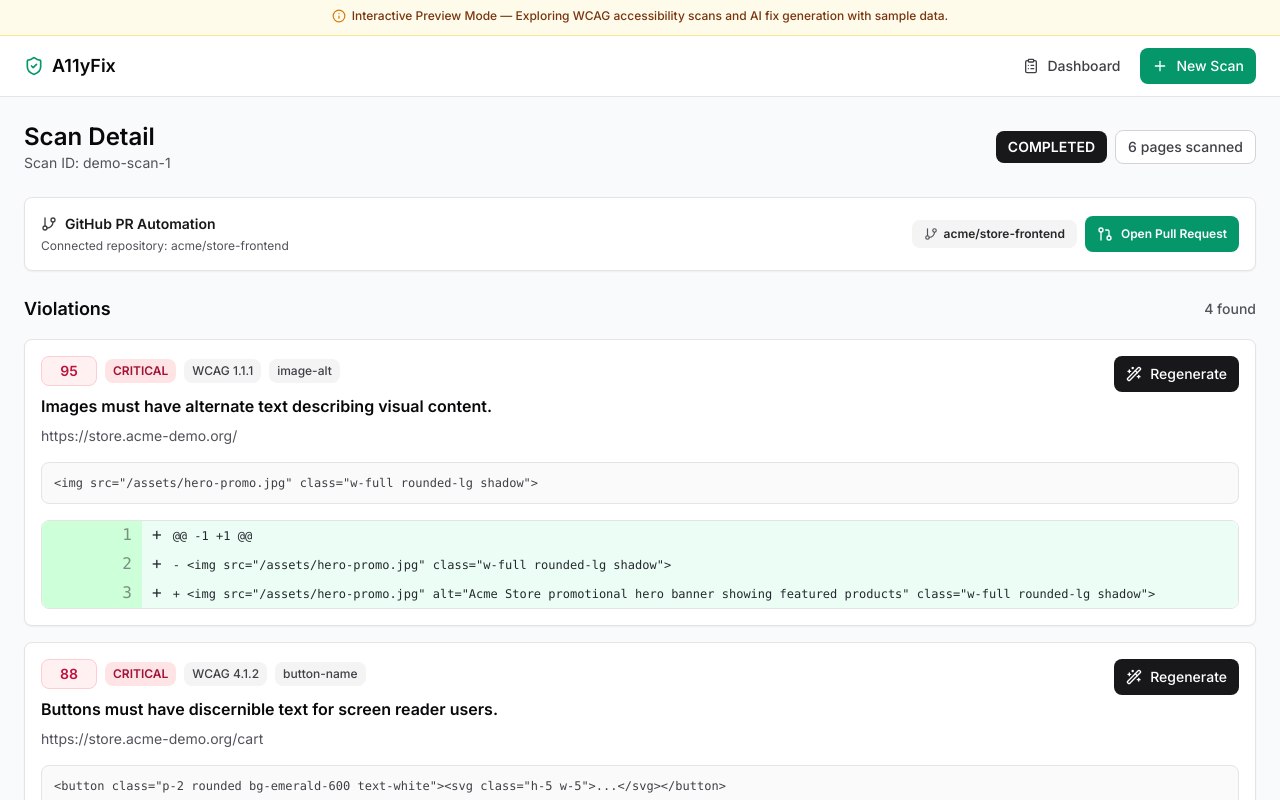
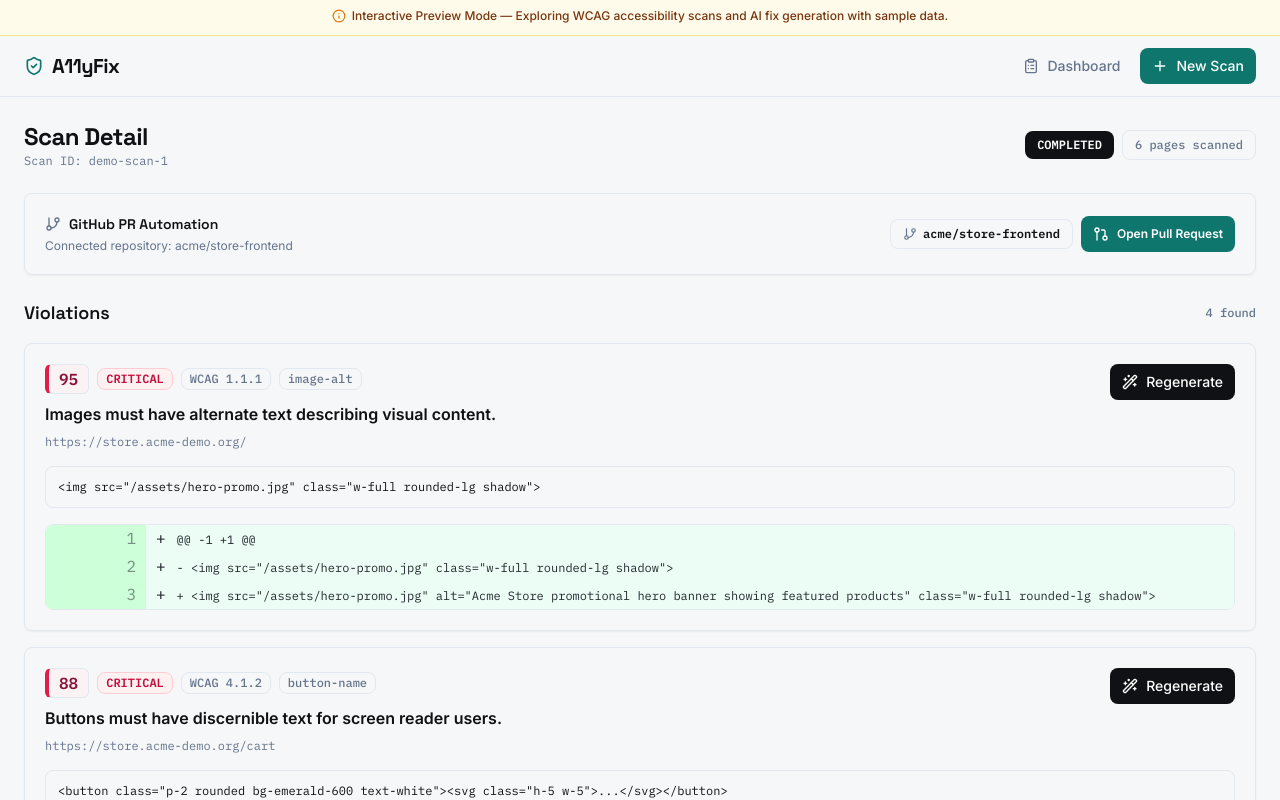
Before and after one commit to Arnavsharma2005/a11yfix, a React (Vite) app in the folder apps/web/: page /scans/demo-scan-1 in a window 1280 px wide. Shown: the top 800 px of the page. Built offline with nearby package versions, Linux system fonts and the light colour scheme; no server answers.

Commit message:
feat: implement visual design polish specification from visual_spec.md

```diff
--- a/apps/web/index.html
+++ b/apps/web/index.html
@@ -6,9 +6,9 @@
     <title>A11yFix</title>
     <link rel="preconnect" href="https://fonts.googleapis.com" />
     <link rel="preconnect" href="https://fonts.gstatic.com" crossorigin />
-    <link href="https://fonts.googleapis.com/css2?family=Inter:wght@400;500;600;700&display=swap" rel="stylesheet" />
+    <link href="https://fonts.googleapis.com/css2?family=IBM+Plex+Mono:wght@400;500;600&family=Inter:wght@400;500;600;700&family=Space+Grotesk:wght@500;600;700&display=swap" rel="stylesheet" />
   </head>
-  <body>
+  <body class="bg-canvas text-ink font-sans antialiased">
     <div id="root"></div>
     <script type="module" src="/src/main.tsx"></script>
   </body>
--- a/apps/web/src/App.tsx
+++ b/apps/web/src/App.tsx
@@ -8,25 +8,25 @@ import ScanDetail from "./pages/ScanDetail";
 export default function App() {
   return (
     <AuthGate>
-      <div className="min-h-screen bg-slate-50 text-zinc-950">
+      <div className="min-h-screen bg-canvas text-ink">
         <div className="border-b border-amber-200 bg-amber-50 px-4 py-2 text-center text-xs font-medium text-amber-900">
           <span className="inline-flex items-center gap-1.5">
             <Info className="h-3.5 w-3.5 text-amber-600" aria-hidden="true" />
             Interactive Preview Mode — Exploring WCAG accessibility scans and AI fix generation with sample data.
           </span>
         </div>
-        <header className="border-b border-zinc-200 bg-white">
+        <header className="border-b border-hairline bg-surface">
           <div className="mx-auto flex max-w-7xl items-center justify-between px-4 py-3 sm:px-6">
-            <Link to="/" className="flex items-center gap-2 text-lg font-semibold">
-              <ShieldCheck className="h-5 w-5 text-emerald-600" aria-hidden="true" />
+            <Link to="/" className="flex items-center gap-2 font-display text-xl font-bold tracking-tight text-ink">
+              <ShieldCheck className="h-5 w-5 text-signal" aria-hidden="true" />
               A11yFix
             </Link>
             <nav className="flex items-center gap-2">
               <NavLink
                 to="/"
                 className={({ isActive }) =>
-                  `inline-flex h-9 items-center gap-2 rounded-lg px-3 text-sm font-medium ${
-                    isActive ? "bg-zinc-900 text-white" : "text-zinc-700 hover:bg-zinc-100"
+                  `inline-flex h-9 items-center gap-2 rounded-lg px-3 text-sm font-medium transition-colors ${
+                    isActive ? "bg-ink text-white" : "text-slate hover:bg-hairline/50 hover:text-ink"
                   }`
                 }
               >
@@ -36,8 +36,8 @@ export default function App() {
               <NavLink
                 to="/scan/new"
                 className={({ isActive }) =>
-                  `inline-flex h-9 items-center gap-2 rounded-lg px-3 text-sm font-medium ${
-                    isActive ? "bg-emerald-700 text-white" : "bg-emerald-600 text-white hover:bg-emerald-700"
+                  `inline-flex h-9 items-center gap-2 rounded-lg px-3 text-sm font-medium text-white transition-colors ${
+                    isActive ? "bg-teal-800" : "bg-signal hover:bg-teal-800"
                   }`
                 }
               >
--- a/apps/web/src/components/FixDiffViewer.tsx
+++ b/apps/web/src/components/FixDiffViewer.tsx
@@ -6,7 +6,7 @@ interface FixDiffViewerProps {
 
 export default function FixDiffViewer({ diff }: FixDiffViewerProps) {
   return (
-    <div className="overflow-hidden rounded-lg border border-zinc-200 bg-white">
+    <div className="overflow-hidden rounded-lg border border-hairline bg-surface">
       <ReactDiffViewer
         oldValue=""
         newValue={diff}
@@ -22,6 +22,7 @@ export default function FixDiffViewer({ diff }: FixDiffViewerProps) {
             }
           },
           contentText: {
+            fontFamily: '"IBM Plex Mono", SFMono-Regular, monospace',
             fontSize: "12px",
             lineHeight: "18px"
           }
--- a/apps/web/src/components/GithubConnectPanel.tsx
+++ b/apps/web/src/components/GithubConnectPanel.tsx
@@ -52,14 +52,14 @@ export default function GithubConnectPanel({
   }
 
   return (
-    <div className="rounded-lg border border-zinc-200 bg-white p-4 shadow-sm">
+    <div className="rounded-lg border border-hairline bg-surface p-5 shadow-sm">
       <div className="flex flex-col gap-4 sm:flex-row sm:items-center sm:justify-between">
         <div className="space-y-1">
           <div className="flex items-center gap-2">
-            <GitBranch className="h-4 w-4 text-zinc-700" aria-hidden="true" />
-            <h3 className="text-sm font-semibold text-zinc-900">GitHub PR Automation</h3>
+            <GitBranch className="h-4 w-4 text-slate" aria-hidden="true" />
+            <h3 className="font-display text-sm font-semibold text-ink">GitHub PR Automation</h3>
           </div>
-          <p className="text-xs text-zinc-600">
+          <p className="text-xs text-slate">
             {githubRepo
               ? `Connected repository: ${githubRepo}`
               : "Connect your GitHub repository to automatically create pull requests for generated fixes."}
@@ -68,8 +68,8 @@ export default function GithubConnectPanel({
 
         {githubRepo ? (
           <div className="flex flex-wrap items-center gap-2">
-            <span className="inline-flex items-center gap-1.5 rounded-lg bg-zinc-100 px-3 py-1.5 text-xs font-semibold text-zinc-800">
-              <GitBranch className="h-3.5 w-3.5 text-zinc-600" aria-hidden="true" />
+            <span className="inline-flex items-center gap-1.5 rounded-lg border border-hairline bg-canvas px-3 py-1.5 font-mono text-xs font-semibold text-ink">
+              <GitBranch className="h-3.5 w-3.5 text-slate" aria-hidden="true" />
               {githubRepo}
             </span>
             <button
@@ -82,7 +82,7 @@ export default function GithubConnectPanel({
                   : "Open GitHub Pull Request with generated fixes"
               }
               aria-label="Open GitHub Pull Request with generated fixes"
-              className="inline-flex h-9 items-center justify-center gap-2 rounded-lg bg-emerald-600 px-3 text-xs font-semibold text-white hover:bg-emerald-700 disabled:cursor-not-allowed disabled:opacity-50"
+              className="inline-flex h-9 items-center justify-center gap-2 rounded-lg bg-signal px-3 text-xs font-semibold text-white hover:bg-teal-800 disabled:cursor-not-allowed disabled:opacity-50"
             >
               <GitPullRequest className="h-4 w-4" aria-hidden="true" />
               {openPrMutation.isPending ? "Opening PR..." : "Open Pull Request"}
@@ -96,12 +96,12 @@ export default function GithubConnectPanel({
               onChange={(e) => setRepoInput(e.target.value)}
               placeholder="owner/repository"
               aria-label="GitHub repository in owner/repo format"
-              className="h-9 rounded-lg border border-zinc-300 px-3 text-xs outline-none ring-emerald-500 focus:ring-2"
+              className="h-9 rounded-lg border border-hairline px-3 font-mono text-xs text-ink outline-none ring-signal focus:ring-2"
             />
             <button
               type="submit"
               disabled={connectMutation.isPending}
-              className="inline-flex h-9 items-center justify-center rounded-lg bg-zinc-900 px-3 text-xs font-semibold text-white hover:bg-zinc-800 disabled:opacity-50"
+              className="inline-flex h-9 items-center justify-center rounded-lg bg-ink px-3 text-xs font-semibold text-white hover:bg-zinc-800 disabled:opacity-50"
             >
               {connectMutation.isPending ? "Connecting..." : "Connect Repo"}
             </button>
@@ -122,14 +122,14 @@ export default function GithubConnectPanel({
       ) : null}
 
       {openedPrUrl ? (
-        <div className="mt-3 flex items-center gap-2 rounded-lg border border-emerald-200 bg-emerald-50 p-3 text-xs font-medium text-emerald-900">
-          <GitPullRequest className="h-4 w-4 text-emerald-600" aria-hidden="true" />
+        <div className="mt-3 flex items-center gap-2 rounded-lg border border-teal-200 bg-teal-50 p-3 text-xs font-medium text-teal-900">
+          <GitPullRequest className="h-4 w-4 text-signal" aria-hidden="true" />
           <span>Pull Request created:</span>
           <a
             href={openedPrUrl}
             target="_blank"
             rel="noreferrer"
-            className="inline-flex items-center gap-1 font-semibold underline hover:text-emerald-700"
+            className="inline-flex items-center gap-1 font-mono font-semibold underline hover:text-teal-700"
           >
             {openedPrUrl}
             <ExternalLink className="h-3 w-3" aria-hidden="true" />
--- a/apps/web/src/components/ScoreBadge.tsx
+++ b/apps/web/src/components/ScoreBadge.tsx
@@ -5,13 +5,16 @@ interface ScoreBadgeProps {
 export default function ScoreBadge({ score }: ScoreBadgeProps) {
   const tone =
     score >= 80
-      ? "border-rose-200 bg-rose-50 text-rose-700"
+      ? "border-l-rose-600 bg-rose-50/60 text-rose-900"
       : score >= 55
-        ? "border-amber-200 bg-amber-50 text-amber-800"
-        : "border-sky-200 bg-sky-50 text-sky-700";
+        ? "border-l-amber-500 bg-amber-50/60 text-amber-900"
+        : "border-l-sky-500 bg-sky-50/60 text-sky-900";
 
   return (
-    <span className={`inline-flex min-w-14 items-center justify-center rounded-lg border px-2 py-1 text-sm font-semibold ${tone}`}>
+    <span
+      className={`inline-flex items-center rounded-md border-l-4 border-y border-r border-hairline px-2.5 py-0.5 font-mono text-base font-semibold tabular-nums ${tone}`}
+      title={`Priority Score: ${score}`}
+    >
       {score}
     </span>
   );
--- a/apps/web/src/components/ViolationCard.tsx
+++ b/apps/web/src/components/ViolationCard.tsx
@@ -11,10 +11,10 @@ interface ViolationCardProps {
 }
 
 const impactClass: Record<string, string> = {
-  critical: "bg-rose-100 text-rose-800",
-  serious: "bg-orange-100 text-orange-800",
-  moderate: "bg-amber-100 text-amber-800",
-  minor: "bg-sky-100 text-sky-800"
+  critical: "bg-rose-50 text-rose-700 border-rose-200",
+  serious: "bg-orange-50 text-orange-700 border-orange-200",
+  moderate: "bg-amber-50 text-amber-700 border-amber-200",
+  minor: "bg-sky-50 text-sky-700 border-sky-200"
 };
 
 export default function ViolationCard({
@@ -24,18 +24,18 @@ export default function ViolationCard({
   error
 }: ViolationCardProps) {
   return (
-    <article className="rounded-lg border border-zinc-200 bg-white p-4 shadow-sm">
+    <article className="rounded-lg border border-hairline bg-surface p-5 shadow-sm transition-colors hover:border-slate/40">
       <div className="flex flex-col gap-3 lg:flex-row lg:items-start lg:justify-between">
         <div className="min-w-0 space-y-2">
           <div className="flex flex-wrap items-center gap-2">
             <ScoreBadge score={violation.priorityScore} />
-            <span className={`rounded-lg px-2 py-1 text-xs font-semibold uppercase ${impactClass[violation.impact]}`}>
+            <span className={`rounded-lg border px-2 py-0.5 font-mono text-xs font-semibold uppercase ${impactClass[violation.impact]}`}>
               {violation.impact}
             </span>
-            <span className="rounded-lg bg-zinc-100 px-2 py-1 text-xs font-medium text-zinc-700">
+            <span className="rounded-lg border border-hairline bg-canvas px-2 py-0.5 font-mono text-xs font-medium text-slate">
               WCAG {violation.wcagCriteria}
             </span>
-            <span className="rounded-lg bg-zinc-100 px-2 py-1 text-xs font-medium text-zinc-700">
+            <span className="rounded-lg border border-hairline bg-canvas px-2 py-0.5 font-mono text-xs font-medium text-slate">
               {violation.ruleId}
             </span>
             {violation.prUrl ? (
@@ -43,7 +43,7 @@ export default function ViolationCard({
                 href={violation.prUrl}
                 target="_blank"
                 rel="noreferrer"
-                className="inline-flex items-center gap-1 rounded-lg border border-emerald-300 bg-emerald-50 px-2 py-1 text-xs font-semibold text-emerald-800 hover:bg-emerald-100"
+                className="inline-flex items-center gap-1 rounded-lg border border-teal-200 bg-teal-50 px-2 py-0.5 font-mono text-xs font-semibold text-teal-800 hover:bg-teal-100"
               >
                 <GitPullRequest className="h-3 w-3" aria-hidden="true" />
                 View PR
@@ -51,8 +51,8 @@ export default function ViolationCard({
               </a>
             ) : null}
           </div>
-          <h2 className="text-base font-semibold text-zinc-950">{violation.description}</h2>
-          <p className="break-all text-sm text-zinc-600">{violation.pageUrl}</p>
+          <h2 className="text-base font-semibold text-ink">{violation.description}</h2>
+          <p className="break-all font-mono text-xs text-slate">{violation.pageUrl}</p>
         </div>
         <button
           type="button"
@@ -60,7 +60,7 @@ export default function ViolationCard({
           aria-label={`Generate code fix for ${violation.ruleId} violation`}
           disabled={isGenerating}
           onClick={() => onGenerate(violation.id)}
-          className="inline-flex h-9 shrink-0 items-center justify-center gap-2 rounded-lg bg-zinc-900 px-3 text-sm font-medium text-white hover:bg-zinc-700 disabled:cursor-not-allowed disabled:opacity-60"
+          className="inline-flex h-9 shrink-0 items-center justify-center gap-2 rounded-lg bg-ink px-3 text-sm font-medium text-white hover:bg-zinc-800 disabled:cursor-not-allowed disabled:opacity-60"
         >
           <Wand2 className="h-4 w-4" aria-hidden="true" />
           {isGenerating ? "Generating" : violation.suggestedFix ? "Regenerate" : "Generate Fix"}
@@ -71,7 +71,7 @@ export default function ViolationCard({
         <p className="mt-2 text-xs font-medium text-rose-700">{error}</p>
       ) : null}
 
-      <pre className="mt-4 max-h-48 overflow-auto rounded-lg border border-zinc-200 bg-zinc-50 p-3 text-xs text-zinc-700">
+      <pre className="mt-4 max-h-48 overflow-auto rounded-lg border border-hairline bg-canvas p-3 font-mono text-xs text-ink">
         {violation.htmlSnippet}
       </pre>
 
--- a/apps/web/src/pages/ScanDetail.tsx
+++ b/apps/web/src/pages/ScanDetail.tsx
@@ -29,7 +29,7 @@ export default function ScanDetail() {
     }
   });
 
-  if (scanQuery.isLoading) return <p className="text-sm text-zinc-600">Loading scan...</p>;
+  if (scanQuery.isLoading) return <p className="text-sm text-slate">Loading scan...</p>;
   if (scanQuery.error) return <p className="text-sm font-medium text-rose-700">{scanQuery.error.message}</p>;
 
   const scan = scanQuery.data;
@@ -41,26 +41,26 @@ export default function ScanDetail() {
     <section className="space-y-6">
       <div className="flex flex-col gap-3 lg:flex-row lg:items-center lg:justify-between">
         <div>
-          <h1 className="text-2xl font-semibold tracking-normal">Scan Detail</h1>
-          <p className="text-sm text-zinc-600">Scan ID: {scan.id}</p>
+          <h1 className="font-display text-2xl font-bold tracking-tight text-ink">Scan Detail</h1>
+          <p className="font-mono text-xs text-slate">Scan ID: {scan.id}</p>
         </div>
         <div className="flex flex-wrap items-center gap-2">
-          <span className="rounded-lg bg-zinc-900 px-3 py-1.5 text-sm font-semibold text-white">{scan.status}</span>
-          <span className="rounded-lg border border-zinc-300 bg-white px-3 py-1.5 text-sm font-medium text-zinc-700">
+          <span className="rounded-lg bg-ink px-3 py-1.5 font-mono text-xs font-semibold text-white">{scan.status}</span>
+          <span className="rounded-lg border border-hairline bg-surface px-3 py-1.5 font-mono text-xs font-medium text-slate">
             {scan.pagesScanned} pages scanned
           </span>
         </div>
       </div>
 
       {ACTIVE_STATUSES.has(scan.status) ? (
-        <div className="flex items-center gap-2 rounded-lg border border-sky-200 bg-sky-50 p-4 text-sm font-medium text-sky-800">
+        <div className="flex items-center gap-2 rounded-lg border border-sky-200 bg-sky-50 p-4 font-mono text-xs font-medium text-sky-800">
           <RefreshCcw className="h-4 w-4 animate-spin" aria-hidden="true" />
           Scan in progress... Polling active results.
         </div>
       ) : null}
 
       {scan.status === "FAILED" ? (
-        <div className="flex items-center gap-2 rounded-lg border border-rose-200 bg-rose-50 p-4 text-sm font-medium text-rose-800">
+        <div className="flex items-center gap-2 rounded-lg border border-rose-200 bg-rose-50 p-4 font-mono text-xs font-medium text-rose-800">
           <AlertTriangle className="h-4 w-4" aria-hidden="true" />
           Scan execution failed.
         </div>
@@ -77,16 +77,16 @@ export default function ScanDetail() {
 
       <div className="space-y-4">
         <div className="flex items-center justify-between">
-          <h2 className="text-lg font-semibold text-zinc-950">Violations</h2>
-          <span className="text-sm font-medium text-zinc-600">{scan.violations.length} found</span>
+          <h2 className="font-display text-lg font-semibold text-ink">Violations</h2>
+          <span className="font-mono text-xs font-medium text-slate">{scan.violations.length} found</span>
         </div>
 
         {scan.status === "COMPLETED" && scan.violations.length === 0 ? (
-          <div className="flex items-center gap-3 rounded-xl border border-emerald-200 bg-emerald-50 p-6 text-emerald-900 shadow-sm">
-            <CheckCircle className="h-6 w-6 shrink-0 text-emerald-600" aria-hidden="true" />
+          <div className="flex items-center gap-3 rounded-xl border border-teal-200 bg-teal-50 p-6 text-teal-900 shadow-sm">
+            <CheckCircle className="h-6 w-6 shrink-0 text-signal" aria-hidden="true" />
             <div>
-              <h3 className="font-semibold">No WCAG Violations Found</h3>
-              <p className="text-sm text-emerald-700">
+              <h3 className="font-display text-base font-semibold">No WCAG Violations Found</h3>
+              <p className="text-sm text-teal-800">
                 Great news! No accessibility violations were detected across {scan.pagesScanned} scanned pages.
               </p>
             </div>
--- a/apps/web/tailwind.config.ts
+++ b/apps/web/tailwind.config.ts
@@ -5,7 +5,16 @@ export default {
   theme: {
     extend: {
       fontFamily: {
-        sans: ["Inter", "ui-sans-serif", "system-ui", "sans-serif"]
+        sans: ["Inter", "ui-sans-serif", "system-ui", "sans-serif"],
+        display: ["Space Grotesk", "ui-sans-serif", "system-ui", "sans-serif"],
+        mono: ["IBM Plex Mono", "ui-monospace", "SFMono-Regular", "monospace"]
+      },
+      colors: {
+        ink: "#0F1115",
+        slate: "#64748B",
+        hairline: "#E2E8F0",
+        canvas: "#F6F7F9",
+        signal: "#0F766E"
       }
     }
   },
```
Also changed, not shown: apps/web/src/components/EmptyStateCard.tsx (+4 -4 lines), apps/web/src/pages/Dashboard.tsx (+48 -30 lines), apps/web/src/pages/NewScan.tsx (+9 -9 lines).
